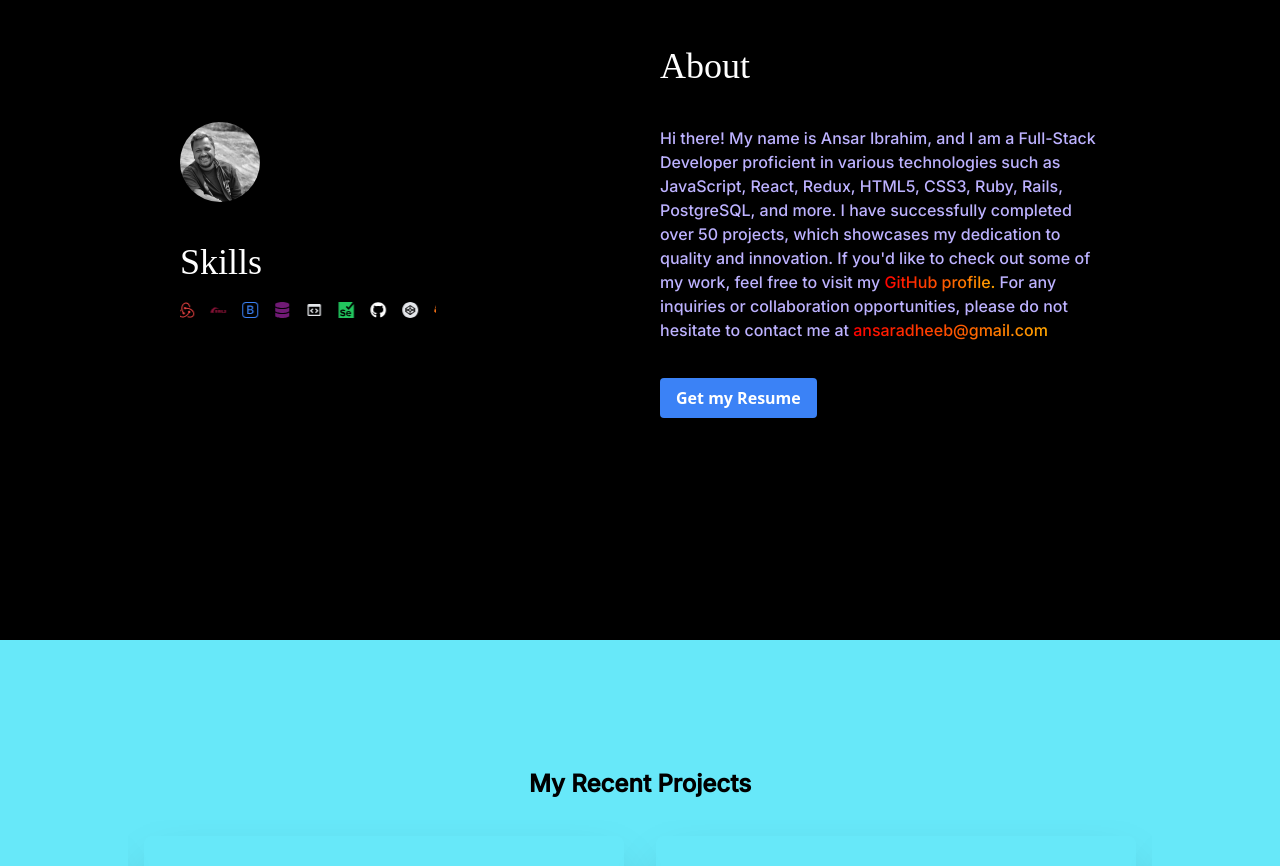
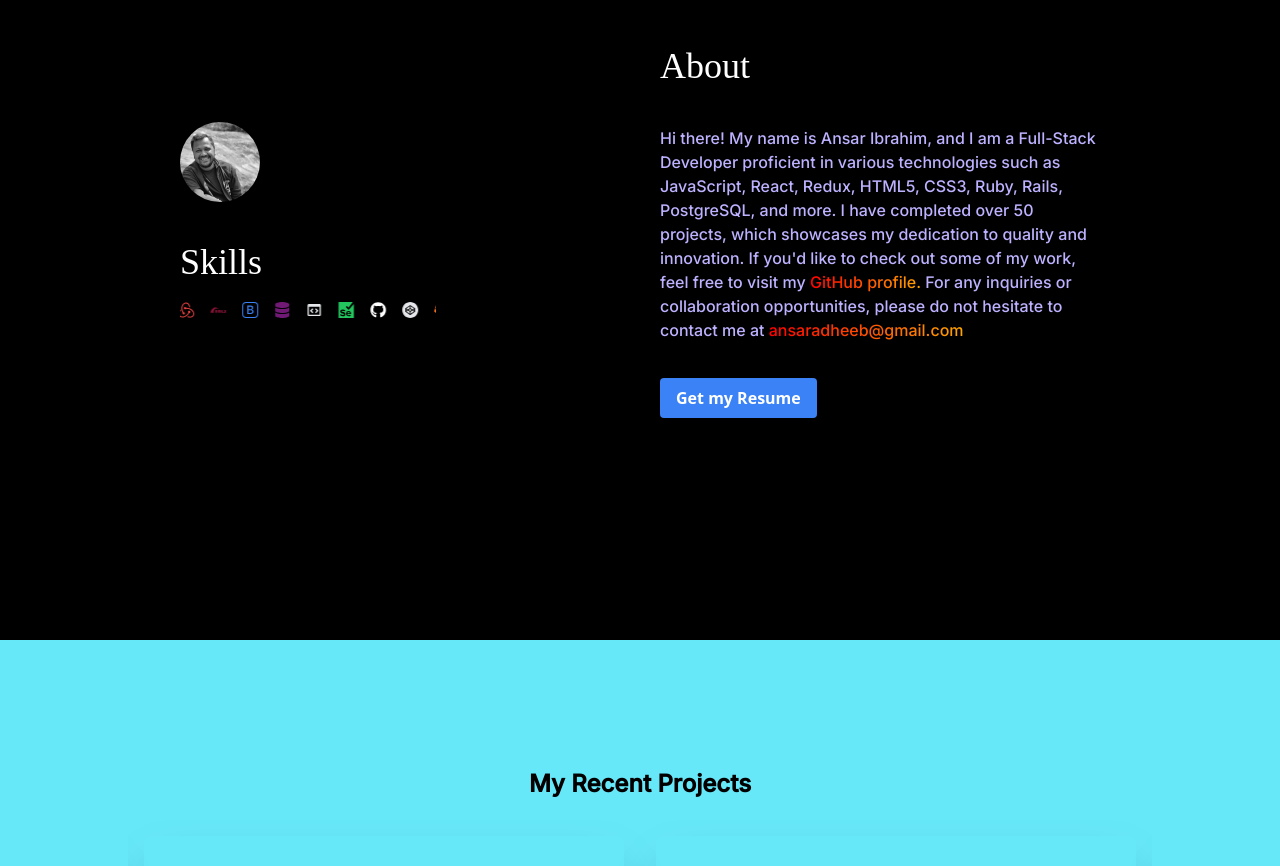
Before and after one commit to AnsarIbrahim/Ansar-Portfolio, a React (Create React App) app: page / in a window 1280 px wide. Shown: the part 960-1826 px from the top of the page. Built offline with nearby package versions, Linux system fonts and the light colour scheme; a web font is replaced by a local one.

Commit message:
Add Skills in About Section and Clear all Grammer mistakes

```diff
--- a/src/components/About/About.jsx
+++ b/src/components/About/About.jsx
@@ -74,7 +74,7 @@ const About = () => {
         <p className="about new1 mb-5 mt-5 text-left">
           Hi there! My name is Ansar Ibrahim, and I am a Full-Stack Developer
           proficient in various technologies such as JavaScript, React, Redux,
-          HTML5, CSS3, Ruby, Rails, PostgreSQL, and more. I have successfully
+          HTML5, CSS3, Ruby, Rails, PostgreSQL, and more. I have
           completed over 50 projects, which showcases my dedication to quality
           and innovation. If you&apos;d like to check out some of my work, feel free
           to visit my
```
